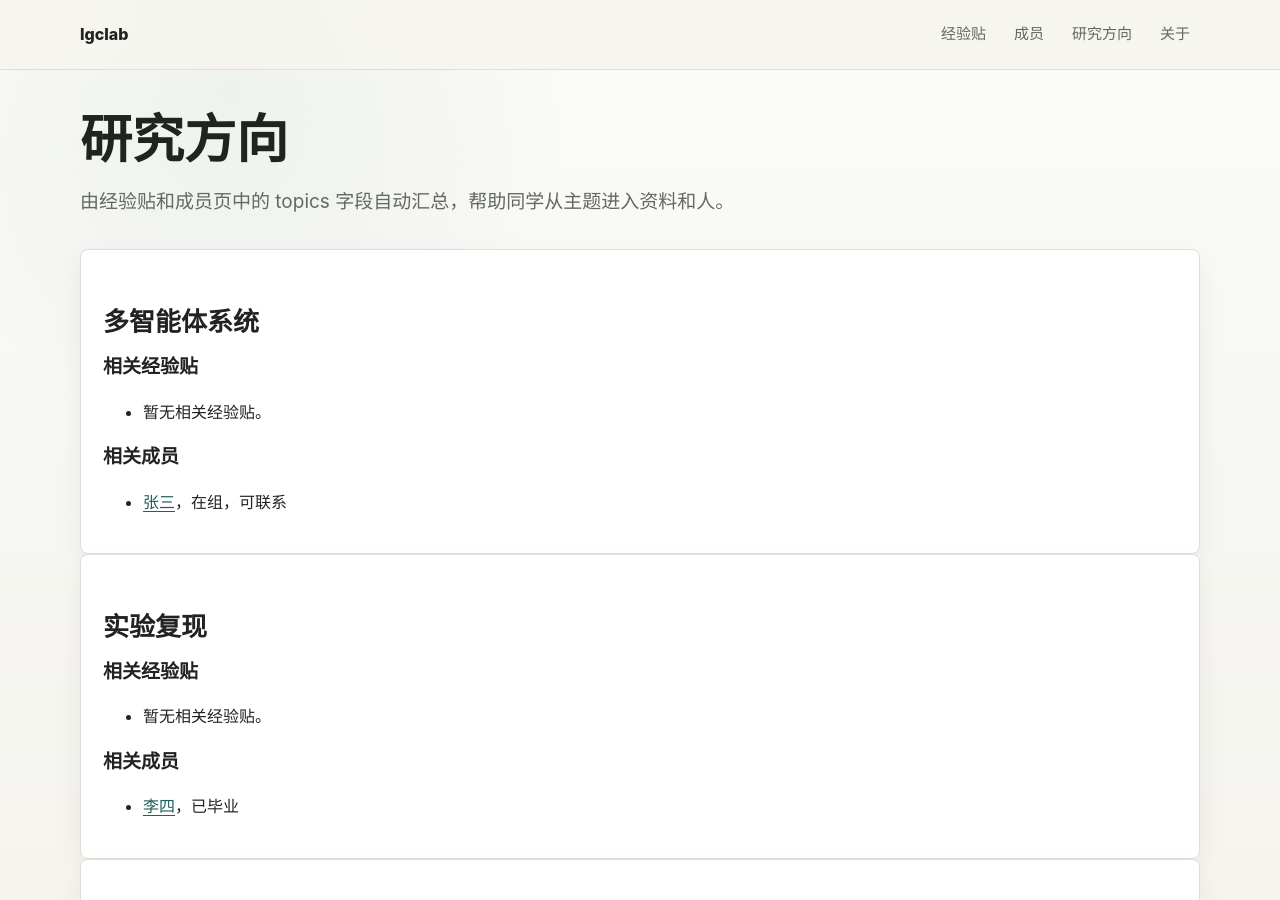
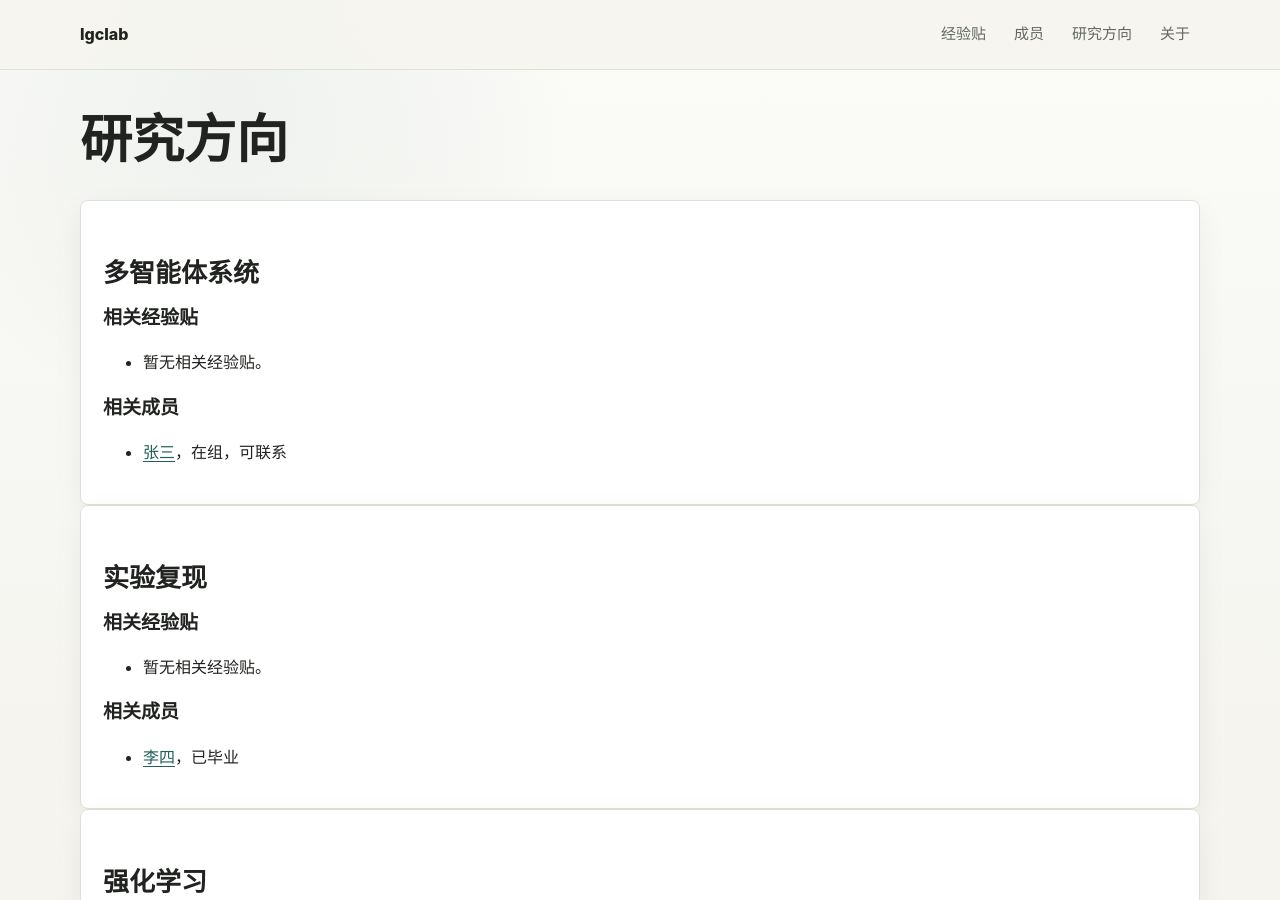
Before and after one commit to lgclab/lgclab.github.io, a Jekyll site: the page built from topics.md, in a window 1280 px wide and 900 px high. Built offline with Jekyll 4.4.1, drawn with Linux system fonts in a browser that asks for light colours.

Commit message:
Remove summary from topics front matter
Remove summary from topics.md front matter.

```diff
--- a/topics.md
+++ b/topics.md
@@ -1,7 +1,6 @@
 ---
 title: "研究方向"
 permalink: /topics/
-summary: "由经验贴和成员页中的 topics 字段自动汇总，帮助同学从主题进入资料和人。"
 ---
 
 {% assign all_topics = "" | split: "" %}
```
